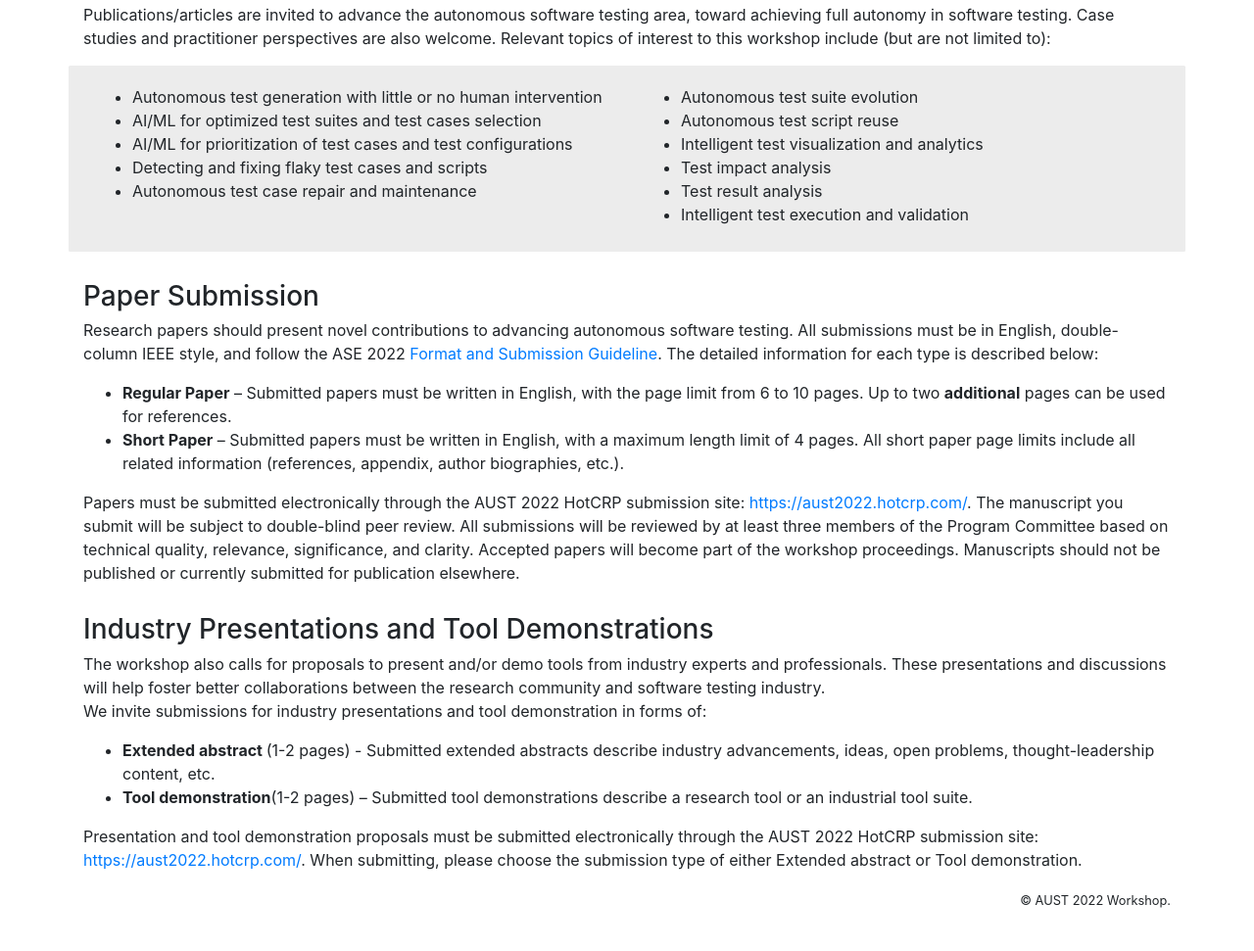
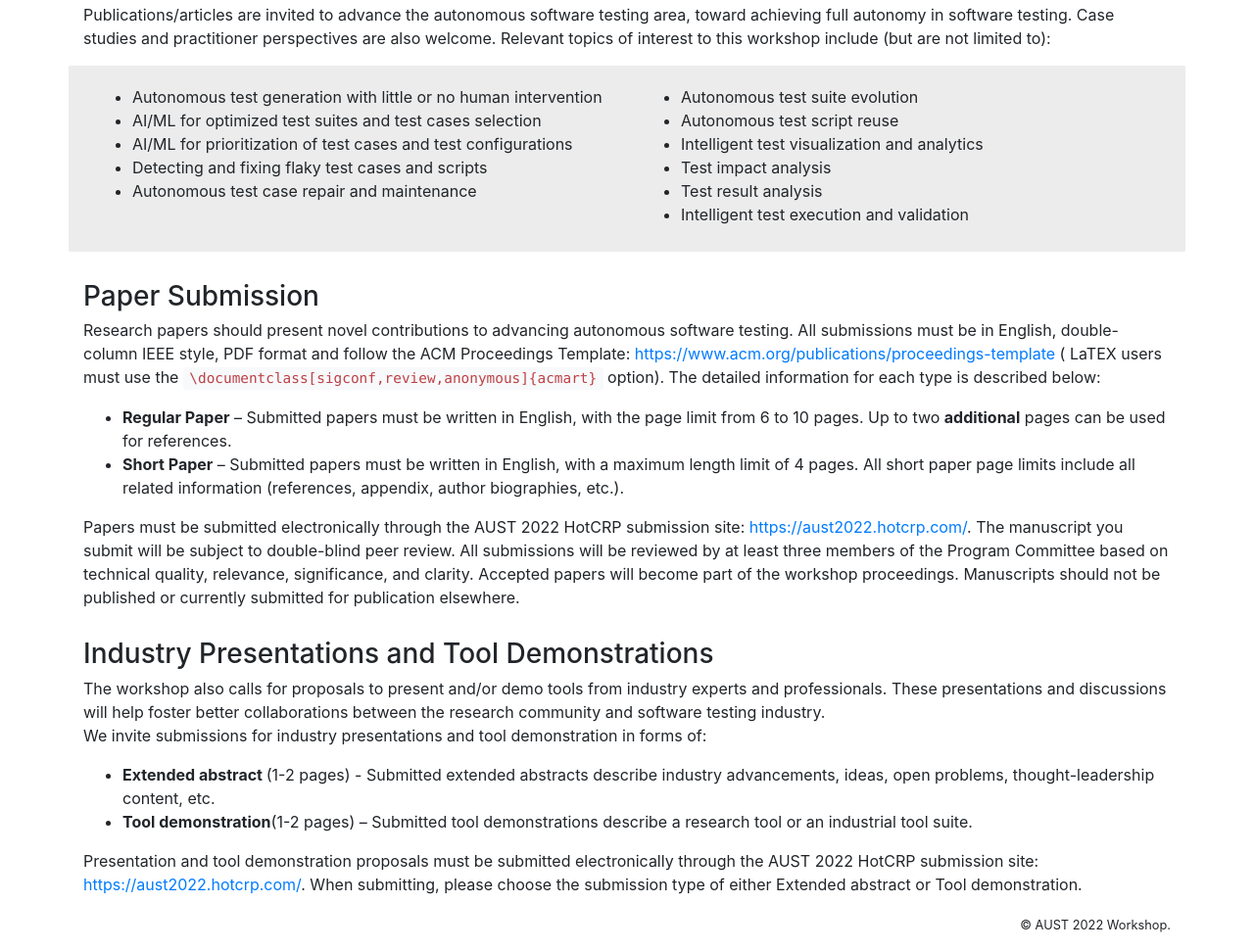
Before and after one commit to aust-ase22/aust-ase22.github.io, a plain HTML site: page call_for_papers.html in a window 1280 px wide. Shown: the part 909-1880 px from the top of the page at 98% size. Before the commit the page ends 1855 px from the top, so only its background shows below. Drawn offline with nearby package versions, Linux system fonts and the light colour scheme.

Commit message:
update acm template url

```diff
--- a/call_for_papers.html
+++ b/call_for_papers.html
@@ -144,7 +144,11 @@ The First Workshop on Autonomous Software Testing is a forum for researchers and
       <h3 id="submissions" style="margin-top: 30px" class="mb-8">Paper Submission</h3>
       <div class="row">
         <div class="col-md-12 col-lg-12">
-Research papers should present novel contributions to advancing autonomous software testing. All submissions must be in English, double-column IEEE style, and follow the ASE 2022 <a href="https://conf.researchr.org/track/ase-2022/ase-2022-research-papers"> Format and Submission Guideline</a>. The detailed information for each type is described below:
+Research papers should present novel contributions to advancing autonomous software testing. All submissions must be in English, double-column IEEE style, PDF format and follow the ACM Proceedings Template: <a href="https://www.acm.org/publications/proceedings-template">https://www.acm.org/publications/proceedings-template</a> ( LaTEX users must use the <code>\documentclass[sigconf,review,anonymous]{acmart}</code> option). The detailed information for each type is described below:
+
+
+
+ <!-- and follow the ASE 2022 <a href="https://conf.researchr.org/track/ase-2022/ase-2022-research-papers"> Format and Submission Guideline</a>. The detailed information for each type is described below:  -->
 
 <p></p>
 <ul>
```
